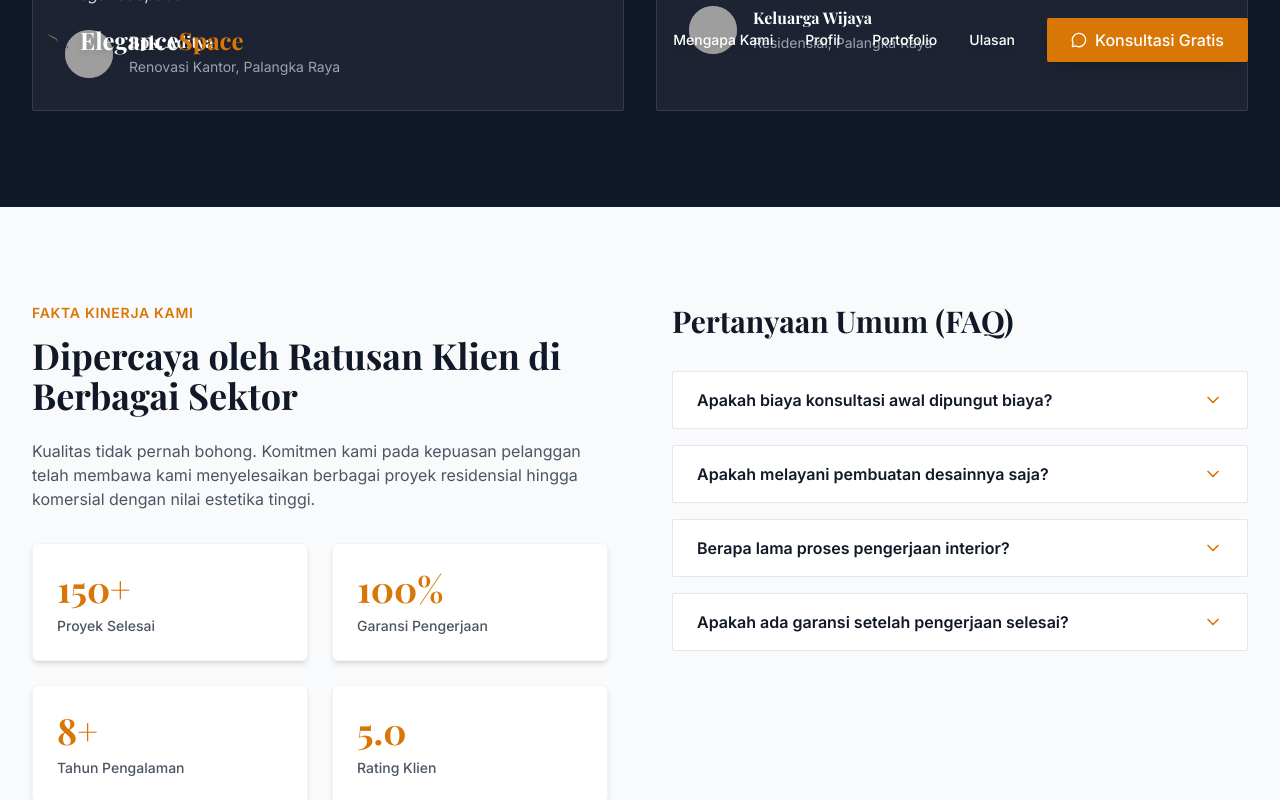
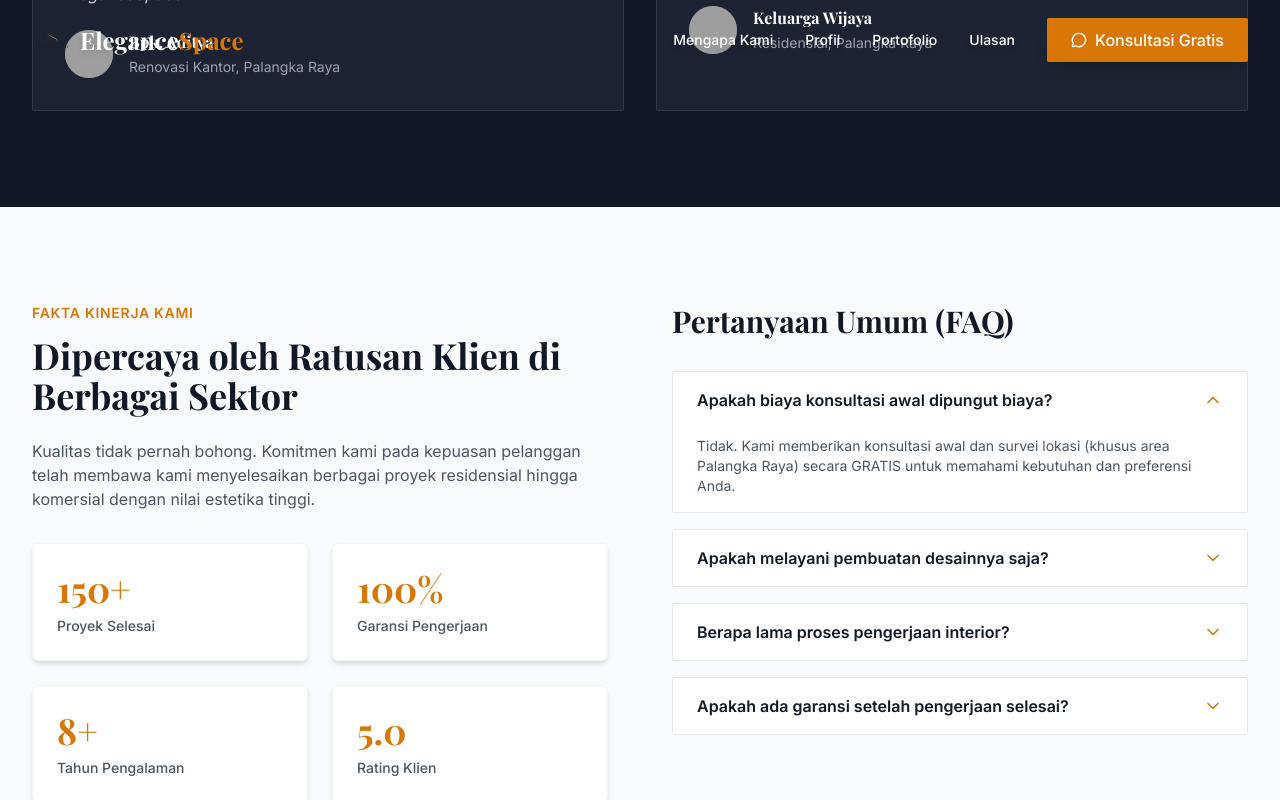
Before and after one commit to solusilokal/demo-jasa-interior-exterior, a plain HTML site: page index.html in a window 1280 px wide. Both pictures are taken after a click on the button "Apakah biaya konsultasi awal dipungut biaya?". Shown: the part 5631-6431 px from the top of the page. Drawn offline with nearby package versions, Linux system fonts and the light colour scheme; grey boxes are pictures that could not be loaded; a web font is replaced by a local one.

Commit message:
Update index.html
FAQ fix

```diff
--- a/index.html
+++ b/index.html
@@ -66,6 +66,10 @@
         .accordion-content.active {
             max-height: 500px;
         }
+        /* Ensuring proper layout for lucide icons inside buttons */
+        .faq-btn i {
+            display: inline-block;
+        }
     </style>
 </head>
 <body class="font-sans text-brand-dark bg-brand-light antialiased selection:bg-brand-gold selection:text-white">
@@ -74,10 +78,10 @@
     <nav class="fixed w-full z-50 transition-all duration-300" id="navbar">
         <div class="max-w-7xl mx-auto px-4 sm:px-6 lg:px-8">
             <div class="flex justify-between items-center h-20">
-                <div class="flex-shrink-0 flex items-center gap-2">
+                <a href="#" class="flex-shrink-0 flex items-center gap-2 group">
                     <img src="gambarasset/logo.webp" alt="Logo EleganceSpace" class="w-10 h-10 object-contain">
-                    <span class="font-serif text-2xl font-bold text-white drop-shadow-md">Elegance<span class="text-brand-gold">Space</span></span>
-                </div>
+                    <span class="font-serif text-2xl font-bold text-white drop-shadow-md group-hover:opacity-80 transition-opacity">Elegance<span class="text-brand-gold">Space</span></span>
+                </a>
                 <div class="hidden md:flex space-x-8 items-center">
                     <a href="#masalah" class="text-white hover:text-brand-gold transition-colors text-sm font-medium drop-shadow-md">Mengapa Kami</a>
                     <a href="#tentang" class="text-white hover:text-brand-gold transition-colors text-sm font-medium drop-shadow-md">Profil</a>
@@ -451,7 +455,7 @@
                                 <i data-lucide="chevron-down" class="w-5 h-5 text-brand-gold transition-transform duration-300"></i>
                             </button>
                             <div class="accordion-content px-6 text-gray-600 text-sm">
-                                <p class="pb-4">Tidak. Kami memberikan konsultasi awal dan survei lokasi (khusus area Palangka Raya) secara GRATIS untuk memahami kebutuhan dan preferensi Anda.</p>
+                                <p class="pb-4 pt-2">Tidak. Kami memberikan konsultasi awal dan survei lokasi (khusus area Palangka Raya) secara GRATIS untuk memahami kebutuhan dan preferensi Anda.</p>
                             </div>
                         </div>
                         <!-- FAQ 2 -->
@@ -461,7 +465,7 @@
                                 <i data-lucide="chevron-down" class="w-5 h-5 text-brand-gold transition-transform duration-300"></i>
                             </button>
                             <div class="accordion-content px-6 text-gray-600 text-sm">
-                                <p class="pb-4">Ya, kami melayani jasa desain (3D, gambar kerja, RAB). Namun, kami merekomendasikan sistem *Design & Build* bersama kami untuk memastikan hasil akhir 100% presisi dengan desain.</p>
+                                <p class="pb-4 pt-2">Ya, kami melayani jasa desain (3D, gambar kerja, RAB). Namun, kami merekomendasikan sistem *Design & Build* bersama kami untuk memastikan hasil akhir 100% presisi dengan desain.</p>
                             </div>
                         </div>
                         <!-- FAQ 3 -->
@@ -471,7 +475,7 @@
                                 <i data-lucide="chevron-down" class="w-5 h-5 text-brand-gold transition-transform duration-300"></i>
                             </button>
                             <div class="accordion-content px-6 text-gray-600 text-sm">
-                                <p class="pb-4">Waktu pengerjaan sangat bervariasi tergantung luasan area dan tingkat kerumitan desain. Umumnya, untuk 1 ruangan memakan waktu 2-4 minggu. Jadwal pasti akan tertera di kontrak kerja.</p>
+                                <p class="pb-4 pt-2">Waktu pengerjaan sangat bervariasi tergantung luasan area dan tingkat kerumitan desain. Umumnya, untuk 1 ruangan memakan waktu 2-4 minggu. Jadwal pasti akan tertera di kontrak kerja.</p>
                             </div>
                         </div>
                         <!-- FAQ 4 -->
@@ -481,7 +485,7 @@
                                 <i data-lucide="chevron-down" class="w-5 h-5 text-brand-gold transition-transform duration-300"></i>
                             </button>
                             <div class="accordion-content px-6 text-gray-600 text-sm">
-                                <p class="pb-4">Tentu saja. Kami memberikan masa retensi/garansi pemeliharaan selama 3 bulan setelah serah terima proyek untuk menjamin kualitas pengerjaan kami.</p>
+                                <p class="pb-4 pt-2">Tentu saja. Kami memberikan masa retensi/garansi pemeliharaan selama 3 bulan setelah serah terima proyek untuk menjamin kualitas pengerjaan kami.</p>
                             </div>
                         </div>
                     </div>
@@ -650,6 +654,7 @@
     <!-- Scripts -->
     <script>
         // Initialize Lucide Icons
+        // Ensure this runs before we try to manipulate icon elements
         lucide.createIcons();
 
         // Navbar Scroll Effect
@@ -665,28 +670,46 @@
         });
 
         // FAQ Accordion Logic
+        // Wrap in DOMContentLoaded to ensure elements exist before attaching listeners
+        document.addEventListener('DOMContentLoaded', () => {
+            // Give a small delay to ensure Lucide icons are fully rendered into SVGs
+            setTimeout(() => {
                 const faqButtons = document.querySelectorAll('.faq-btn');
+
                 faqButtons.forEach(button => {
-            button.addEventListener('click', () => {
+                    button.addEventListener('click', (e) => {
+                        // Prevent default button behavior
+                        e.preventDefault();
+
                         const content = button.nextElementSibling;
-                const icon = button.querySelector('i');
+                        // Find the SVG directly since Lucide replaces the <i> tag
+                        const icon = button.querySelector('svg');
 
                         // Close all other open accordions
                         document.querySelectorAll('.accordion-content').forEach(item => {
                             if (item !== content) {
                                 item.classList.remove('active');
-                        item.previousElementSibling.querySelector('i').style.transform = 'rotate(0deg)';
+                                const otherIcon = item.previousElementSibling.querySelector('svg');
+                                if (otherIcon) {
+                                    otherIcon.style.transform = 'rotate(0deg)';
+                                    otherIcon.style.transition = 'transform 0.3s ease';
+                                }
                             }
                         });
 
                         // Toggle current accordion
                         content.classList.toggle('active');
+                        if (icon) {
+                            icon.style.transition = 'transform 0.3s ease';
                             if (content.classList.contains('active')) {
                                 icon.style.transform = 'rotate(180deg)';
                             } else {
                                 icon.style.transform = 'rotate(0deg)';
                             }
+                        }
                     });
+                });
+            }, 100); // Small delay to let lucide do its job
         });
     </script>
 </body>
```
Lines whose indentation alone changed are shown as unchanged.
